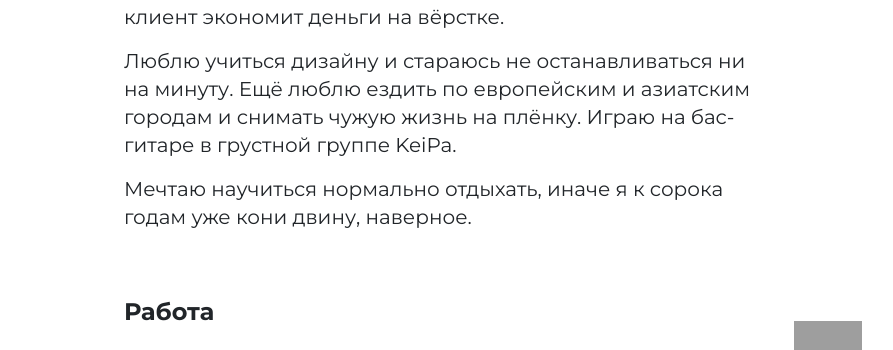
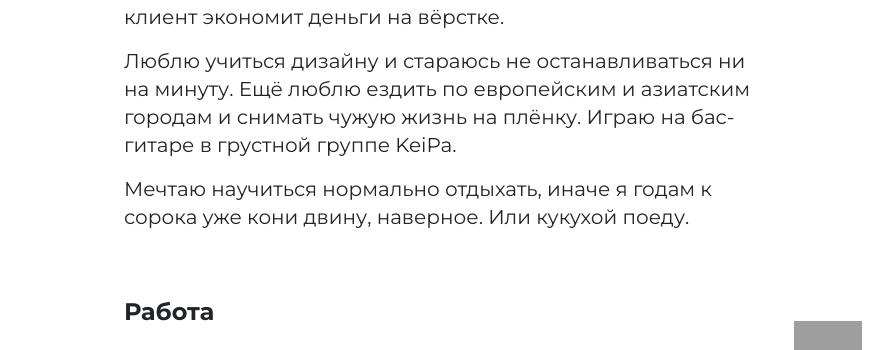
Before and after one commit to Sada-ko/bureau-resume, a website: page app/index.html in a window 1280 px wide. Shown: the part 435-785 px from the top of the page, without its empty margins (191-1084 px from the left). Drawn offline with nearby package versions, Linux system fonts and the light colour scheme; files that its build step writes are made by us from their sources; grey boxes are pictures that could not be loaded; some icons are missing.

Commit message:
Кукуху вставил.

```diff
--- a/app/index.html
+++ b/app/index.html
@@ -63,7 +63,7 @@
 						<p class="lead">Делаю рекламу, проектирую и тестирую интерфейсы. Рисую сайты и делаю прототипы. С энтузиазмом придумаю для вас логотип и разовью его в фирменный стиль.</p>
 						<p class="lead">Больше всего мне нравится верстать макеты сайтов, которые я нарисовал: сайты ведут себя так, как я задумал, а клиент экономит деньги на вёрстке.</p>
 						<p class="lead">Люблю учиться дизайну и стараюсь не останавливаться ни на минуту. Ещё люблю ездить по европейским и азиатским городам и снимать чужую жизнь на плёнку. Играю на бас-гитаре в грустной группе KeiPa.</p>
-						<p class="lead">Мечтаю научиться нормально отдыхать, иначе я к сорока годам уже кони двину, наверное.</p>
+						<p class="lead">Мечтаю научиться нормально отдыхать, иначе я годам к сорока уже кони двину, наверное. Или кукухой поеду.</p>
 					</div>
 				</div>
 				<!-- </div> -->
```
Also changed, not shown: build/index.html.
